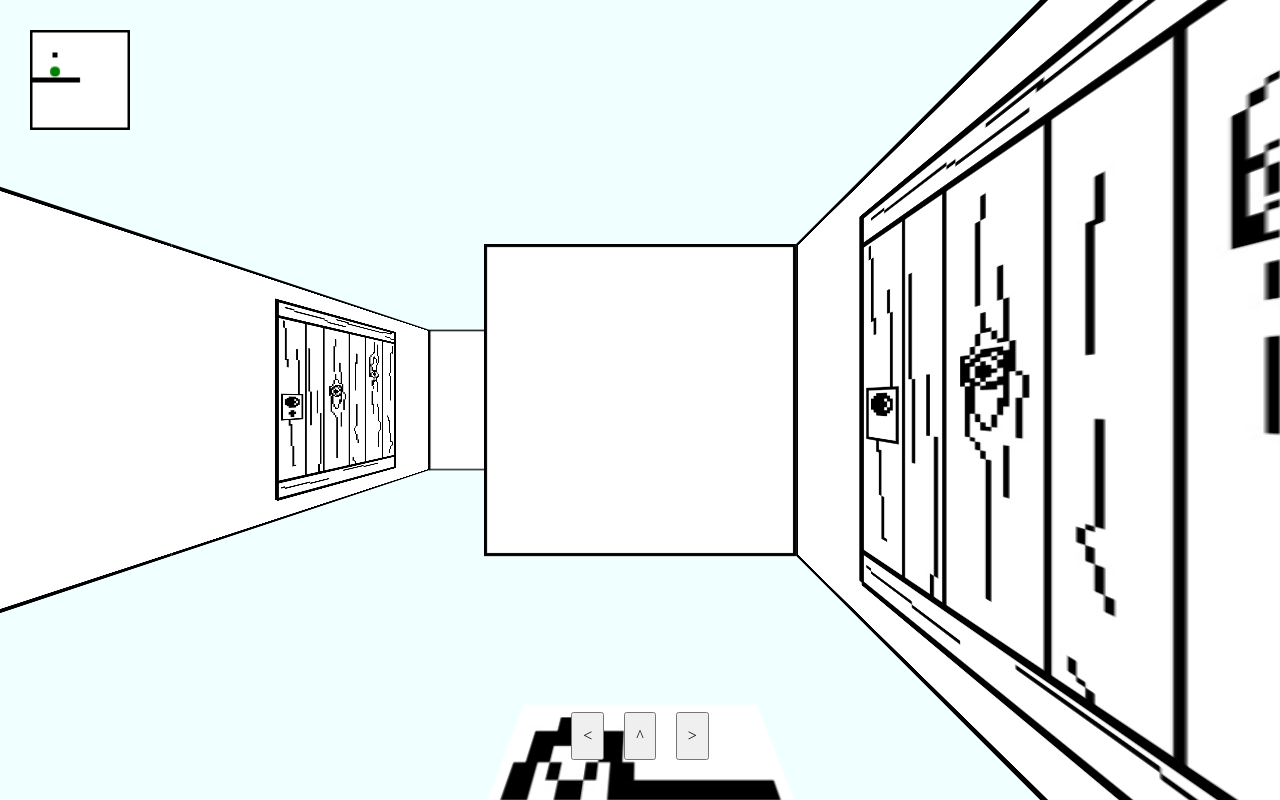
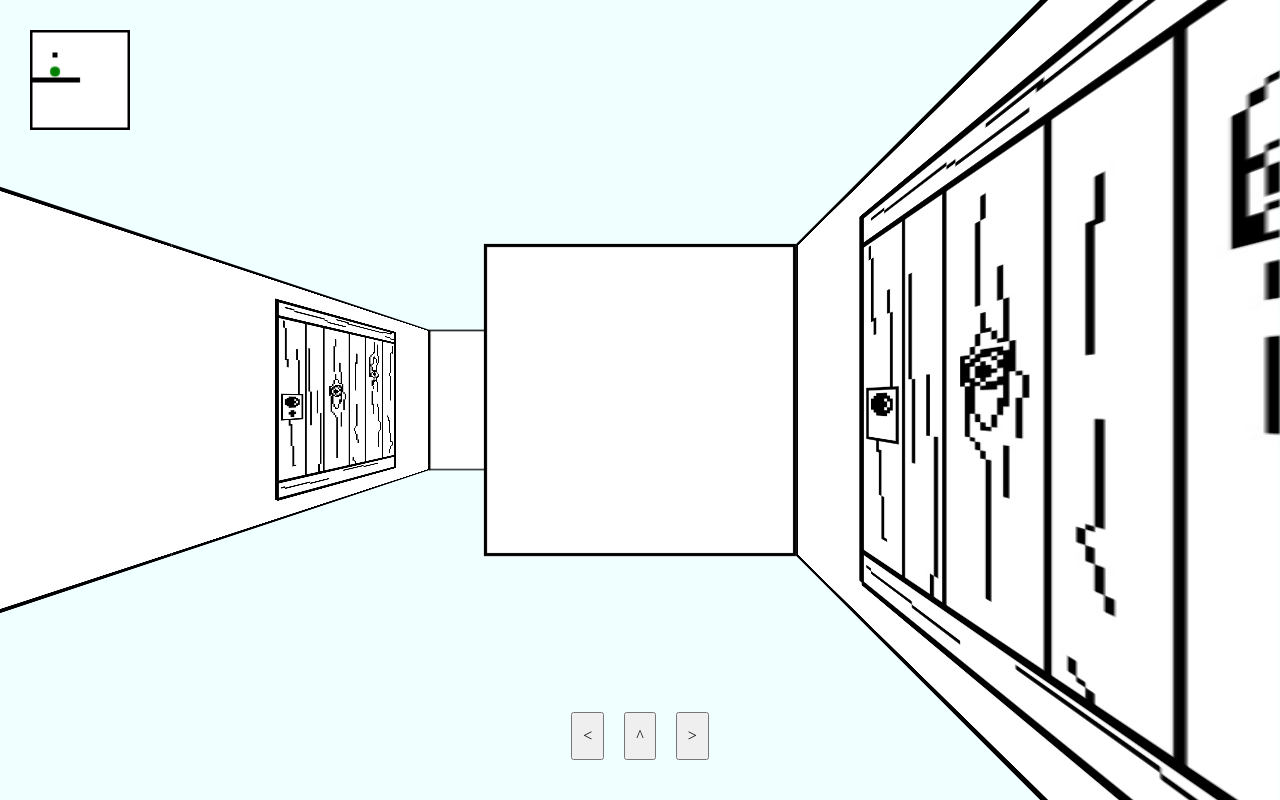
Before and after one commit to public-hosting/scarab-of-ma, a React app: page / in a window 1280 px wide. Built offline with nearby package versions, Linux system fonts and the light colour scheme.

Commit message:
don't render item in current cell

```diff
--- a/src/components/Cell/Cell.tsx
+++ b/src/components/Cell/Cell.tsx
@@ -64,7 +64,9 @@ export const Cell = (props: TCellProps) => {
       {walls.west && (
         <div className={getFaceClasses('west')} style={getFaceStyle('west')} />
       )}
-      {cell.item && <div className={`item item_${cell.item}`} />}
+      {!isCameraCell && cell.item && (
+        <div className={`item item_${cell.item}`} />
+      )}
     </div>
   );
 };
--- a/src/pages/Root/Root.tsx
+++ b/src/pages/Root/Root.tsx
@@ -32,8 +32,6 @@ export const Root = () => {
 
   useGlobalDOMEvents({
     keydown: event => {
-      event.preventDefault();
-
       if (event.key === 'ArrowLeft') {
         handleTurnLeft();
       } else if (event.key === 'ArrowRight') {
```
